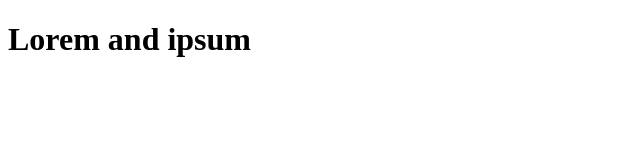
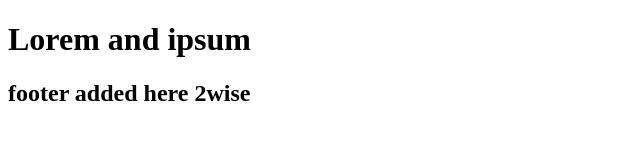
Before and after one commit to MohdAftab011/TestRepo1, a plain HTML site: page index.html in a window 1280 px wide. Shown: the whole page, without its empty margins (0-640 px from the left). Drawn offline with Linux system fonts and the light colour scheme.

Commit message:
footer added index file 2

```diff
--- a/index.html
+++ b/index.html
@@ -7,5 +7,6 @@
 </head>
 <body>
     <h1>Lorem  and ipsum</h1>
+    <h2>footer added here 2wise</h2>
 </body>
 </html>
```
